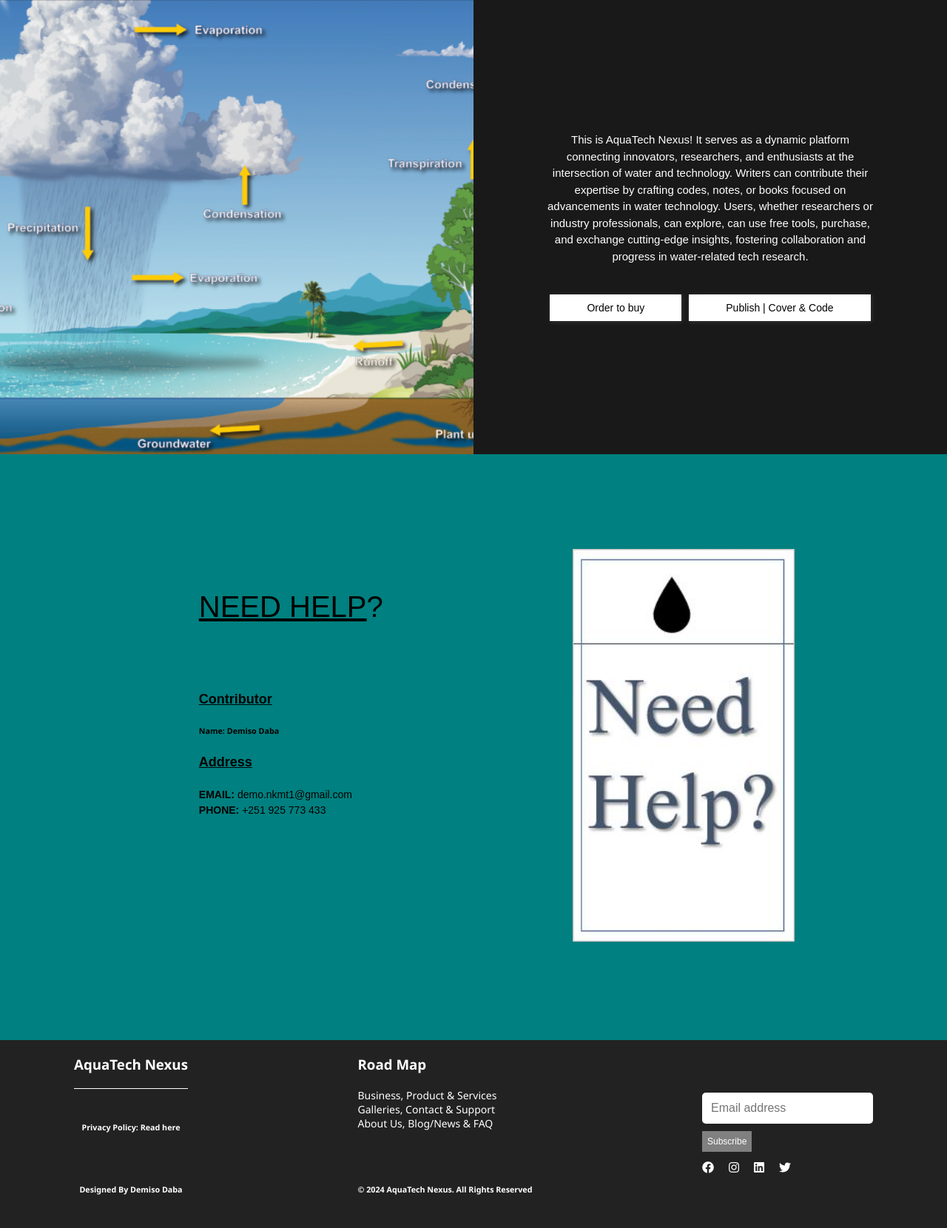
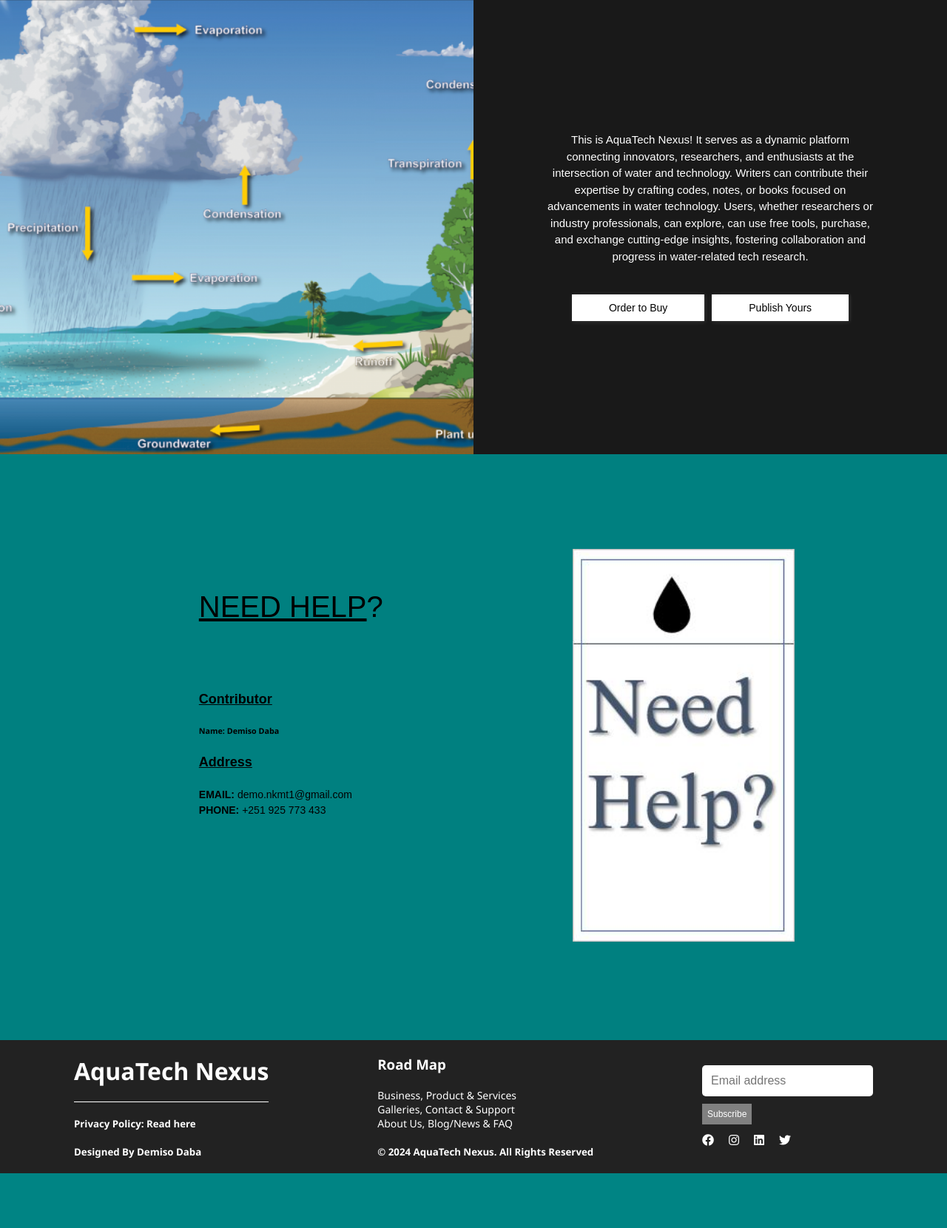
Before and after one commit to DemisoDaba/AquaTech-Nexus, a Flask app: page / in a window 1280 px wide. Shown: the part 1808-3468 px from the top of the page at 74% size. After the commit the page ends 3394 px from the top, so only its background shows below. Run offline with Flask 3, Linux system fonts and the light colour scheme.

Commit message:
Home-Page interaction adjustment - Include order and puplish

```diff
--- a/flaskapp/templates/home_page.html
+++ b/flaskapp/templates/home_page.html
@@ -2,13 +2,10 @@
 <html lang="en">
 <head>
     <script src="https://code.jquery.com/jquery-3.6.4.min.js"></script>
-	<!-- Bootstrap CSS -->
-
     <link rel="stylesheet" href="{{ url_for('static', filename='styles/header.css') }}">
     <link rel="stylesheet" href="{{ url_for('static', filename='styles/footer.css') }}">
     <link rel="stylesheet" href="{{ url_for('static', filename='styles/container.css') }}">
-	<link rel="stylesheet" href="{{ url_for('static', filename='styles/style.css') }}">
-	<script type="text/javascript" src="{{ url_for('static', filename='scripts/executeExe.js') }}"></script>
+    <link rel="stylesheet" href="{{ url_for('static', filename='styles/style.css') }}">
     <link rel="stylesheet" href="{{ url_for('static', filename='styles/navbar.css') }}">
     <link rel="stylesheet" href="{{ url_for('static', filename='styles/dropdown.css') }}"> <!-- Link to external CSS for dropdown styling -->
     <script type="text/javascript" src="{{ url_for('static', filename='scripts/main.js') }}"></script>
@@ -28,9 +25,9 @@
                 <li class="dropdown">
                     <a href="#" class="dropbtn live-score">Free-Tools</a>
                     <div class="dropdown-content">
-                        <a href="{{ url_for('optiflow') }}"><i class="fas fa-globe"></i> Optiflow</a>
-						<a href="{{ url_for('aquasync') }}"><i class="fas fa-globe"></i> AquaSyn</a>
-						<a href="{{ url_for('download_data_analyzer') }}"><i class="fas fa-download"></i> RF Fill</a>
+                        <a href="{{ url_for('optiflow') }}">Optiflow</a>
+						<a href="{{ url_for('aquasync') }}">AquaSync</a>
+						<a href="#">Filling ...</a>
                     </div>
                 </li>
                 <li><a id="contact" href="#contact">CONTACT</a></li>
@@ -81,7 +78,7 @@
                     <div class="book-details">
                         <p class="author">Demiso Daba</p>
                         <p class="book-title">GUI: for Filling Rainfall Data</p>
-                        <p class="price">Price: <del>$54.99</del> Free</p>
+                        <p class="price">Price: $54.99</p>
                         <p class="rating">Rating:&#9733;&#9733;&#9733;&#9733;&#9733; (5/5)</p>
                     </div>
                 </div>
@@ -108,14 +105,14 @@
                 <div class="about-container-buttons">
                     {% if current_user.is_authenticated %}
                         {% if current_user.usertype == "writer" %}
-                            <button id="buy_button_authenticated">Order to buy</button>
-                            <button id="publish_button_authenticated">Publish | Cover & Code</button>
+                            <button id="buy_button_authenticated">Order to Buy</button>
+                            <button id="publish_button_authenticated">Publish Yours</button>
                         {% else %}
-                            <button id="buy_button_authenticated">Order to buy</button>
+                            <button id="buy_button_authenticated">Order to Buy</button>
                         {% endif %}
                     {% else %}
-                        <button id="buy_button">Order to buy</button>
-                        <button id="publish_button">Publish | Cover & Code</button>
+                        <button id="buy_button">Order to Buy</button>
+                        <button id="publish_button">Publish Yours</button>
                     {% endif %}
                 </div>
             </div>
@@ -137,14 +134,14 @@
         <footer>
             <div class="footer_flex">
                 <div class="footer_flex_section1">
-                    <h3>
+                    <h1>
                         AquaTech Nexus
-                    </h3>
+                    </h1>
                     <div class="line">
 
                     </div>
-                    <h6>Privacy Policy: Read here</h6>
-					<h6>Designed By Demiso Daba</h6>
+                    <h5>Privacy Policy: Read here</h5>
+					<h5>Designed By Demiso Daba</h5>
                 </div>
                 <div class="footer_flex_section2">
                     <h3>Road Map</h3>
@@ -154,7 +151,7 @@
 						<li>About Us, Blog/News & FAQ</li>
                     </ul>
                     <div class="copyrights">
-                        <h6>© 2024 AquaTech Nexus. All Rights Reserved</h6>
+                        <h5>© 2024 AquaTech Nexus. All Rights Reserved</h5>
                     </div>
                 </div>
                 <div class="footer_flex_section3">
--- a/requirements.txt
+++ b/requirements.txt
@@ -59,13 +59,11 @@
 h11==0.14.0
 h5py==3.10.0
 idna==3.6
-imageio==2.34.0
 invoke==2.2.0
 itsdangerous==2.1.2
 Jinja2==3.1.2
 jsonschema==4.20.0
 jsonschema-specifications==2023.11.1
-keras==2.15.0
 kiwisolver==1.4.5
 lazy_loader==0.3
 libclang==16.0.6
```
